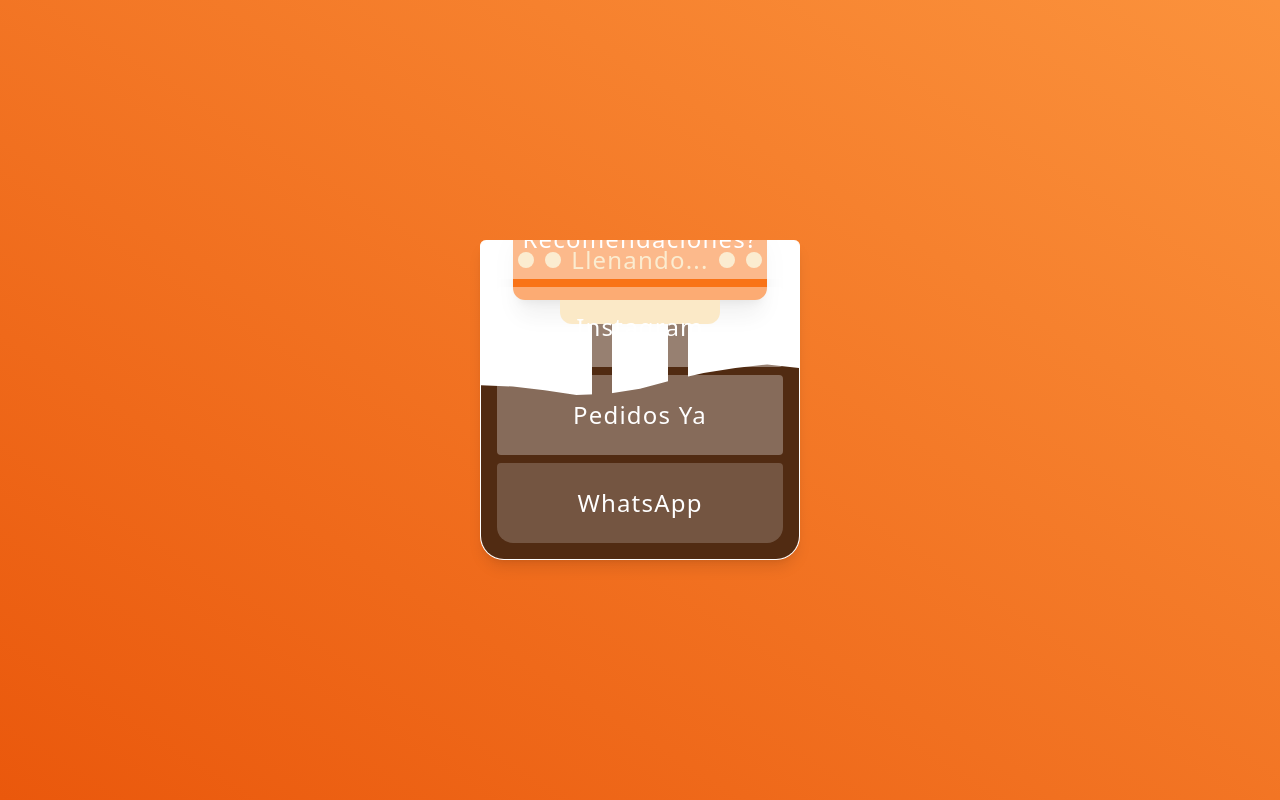
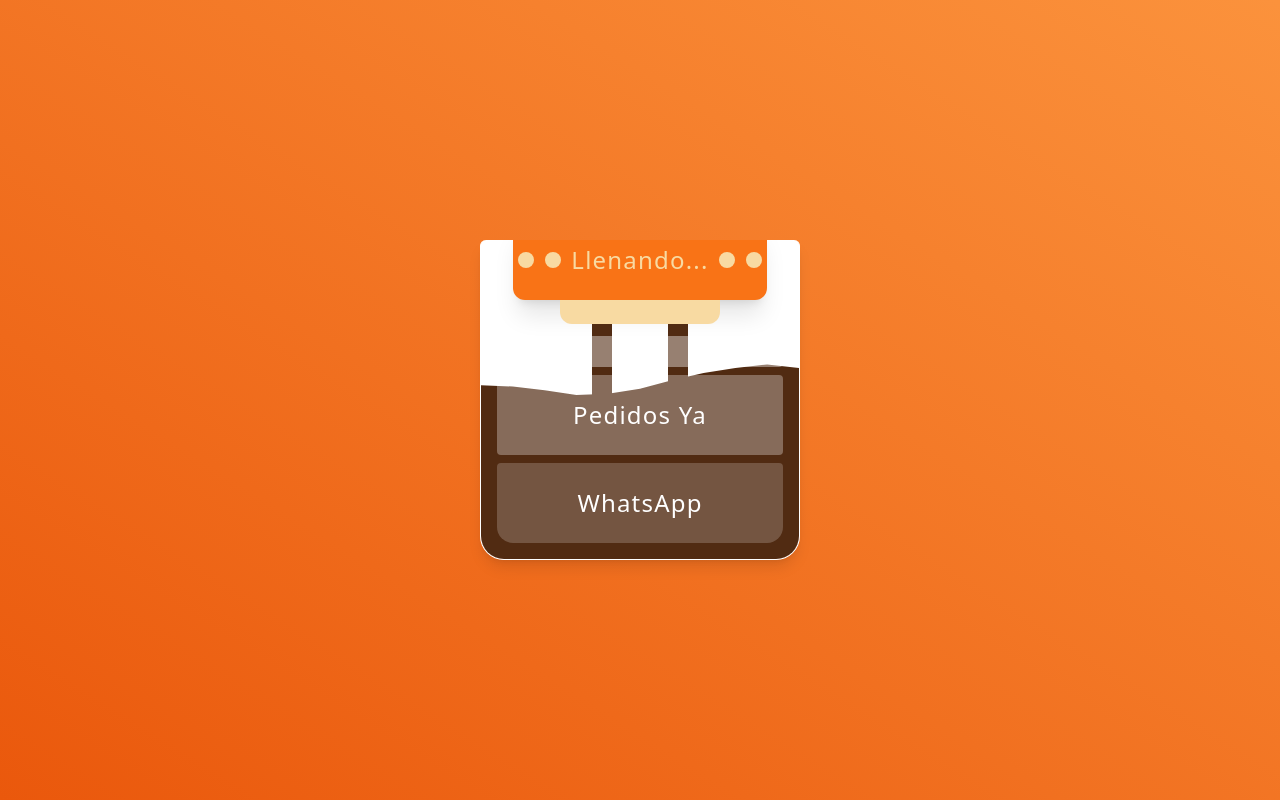
Before and after one commit to JuanGarcia0323/HomeCoffeeLinkManager, a React (Vite) app: page / in a window 1280 px wide. Both pictures are taken after a click on the button "Llenar?". Built offline with nearby package versions, Linux system fonts and the light colour scheme.

Commit message:
scroll links

```diff
--- a/src/App.tsx
+++ b/src/App.tsx
@@ -206,7 +206,7 @@
   const [showComplains, setShowComplains] = useState(false);
   return (
     <div className="flex flex-col mobile-h-screen w-screen items-center justify-center background">
-      <div className="relative w-[90%] lg:w-1/4 h-[60%] lg:h-2/5 pt-32 overflow-hidden shadow-lg rounded-md rounded-b-3xl flex items-center flex-col bg-white border border-t-0 border-white justify-end gap-2 p-4">
+      <div className="relative w-[90%] lg:w-1/4 h-[60%] lg:h-2/5 pt-24 overflow-hidden shadow-lg rounded-md rounded-b-3xl flex items-center flex-col bg-white border border-t-0 border-white justify-end gap-2 p-4">
         <Hat
           show={fill}
           onClick={() => {
@@ -216,7 +216,7 @@
         />
         {showComplains && <Form></Form>}
         {fill && (
-          <>
+          <div className="w-full h-full overflow-auto flex flex-col gap-2 justify-end">
             <Button
               to="#"
               type="button"
@@ -252,7 +252,7 @@
             >
               WhatsApp
             </Button>
-          </>
+          </div>
         )}
         <div
           className={`
```
